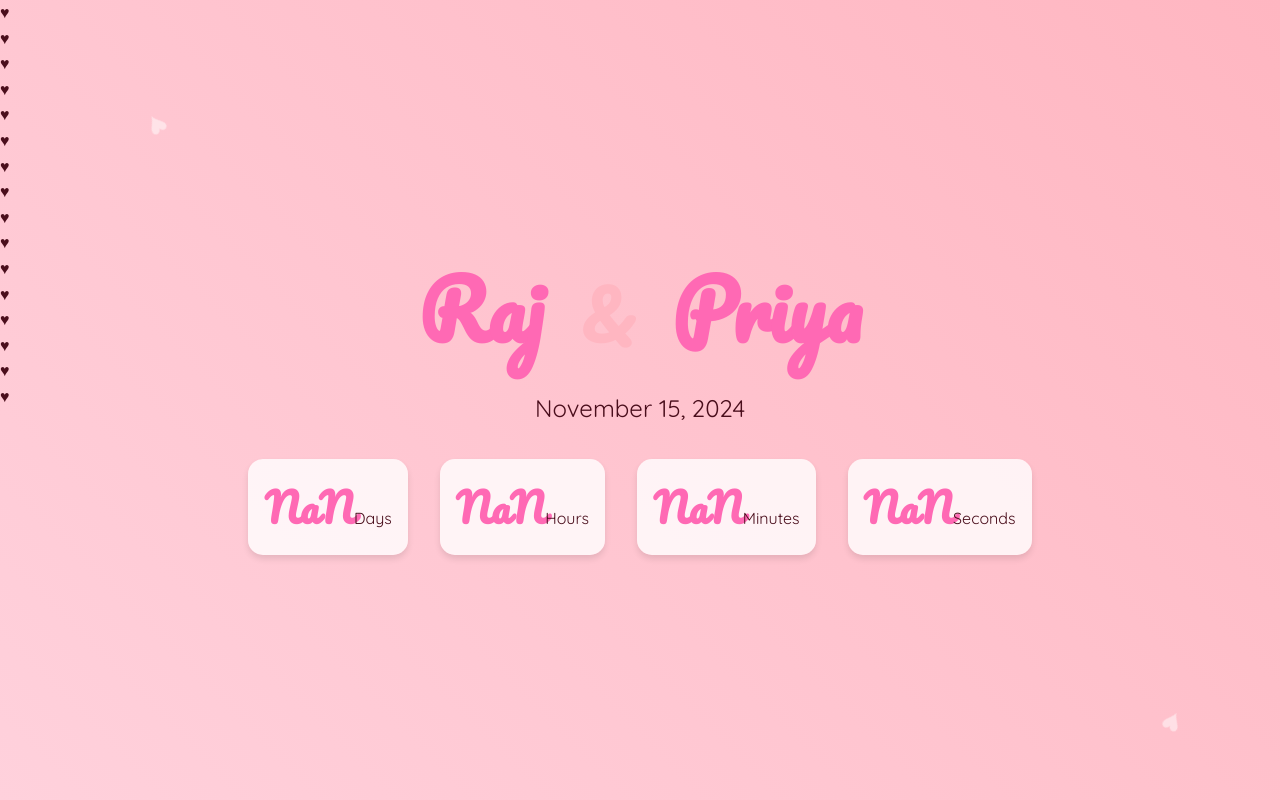
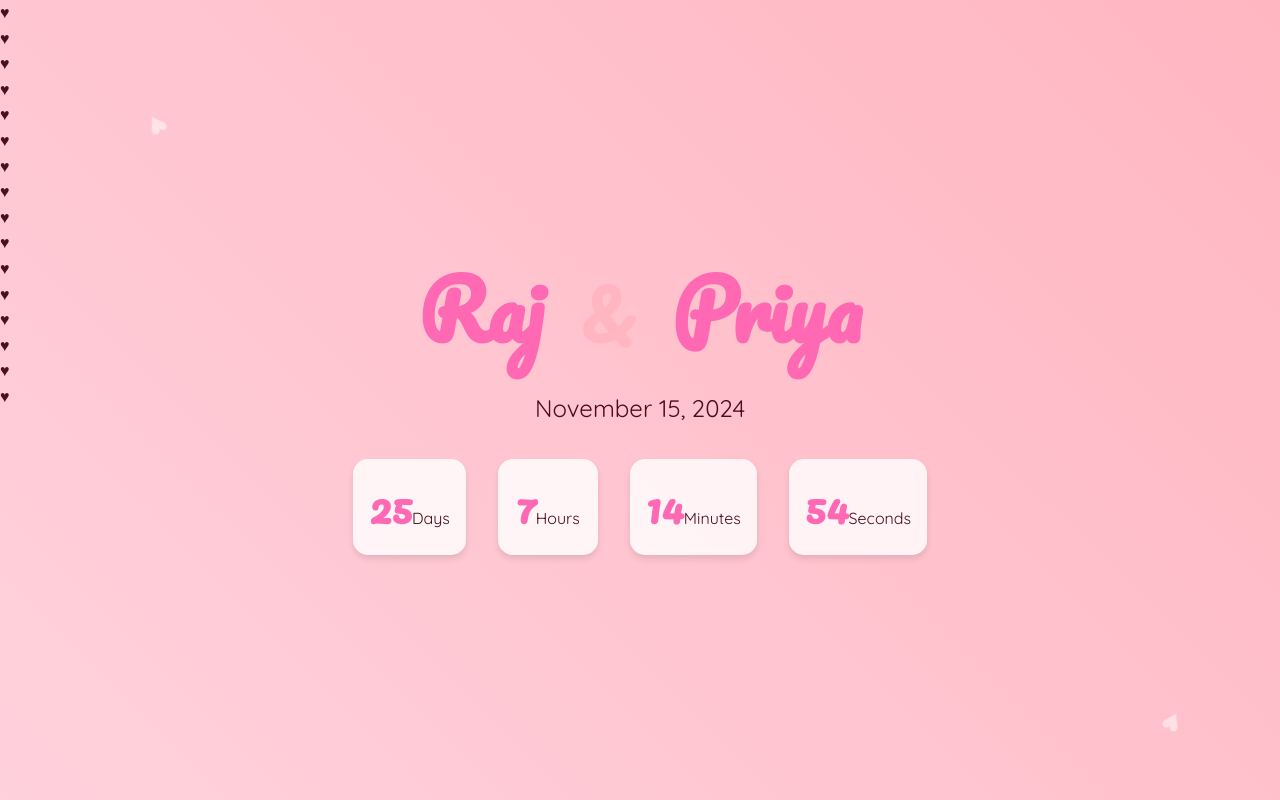
Before and after one commit to Pavankumar9900/Test-2, a plain HTML site: page index.html in a window 1280 px wide. Shown: the top 800 px of the page. Drawn offline with Linux system fonts and the light colour scheme.

Commit message:
index.html

```diff
--- a/index.html
+++ b/index.html
@@ -616,7 +616,7 @@
                 name1: "Raj",
                 name2: "Priya"
             },
-            date: "2024-12-T18:00:00",
+            date: "2024-12-11T18:00:00",
             events: [
                 {
                     name: "Mehendi Ceremony",
```
